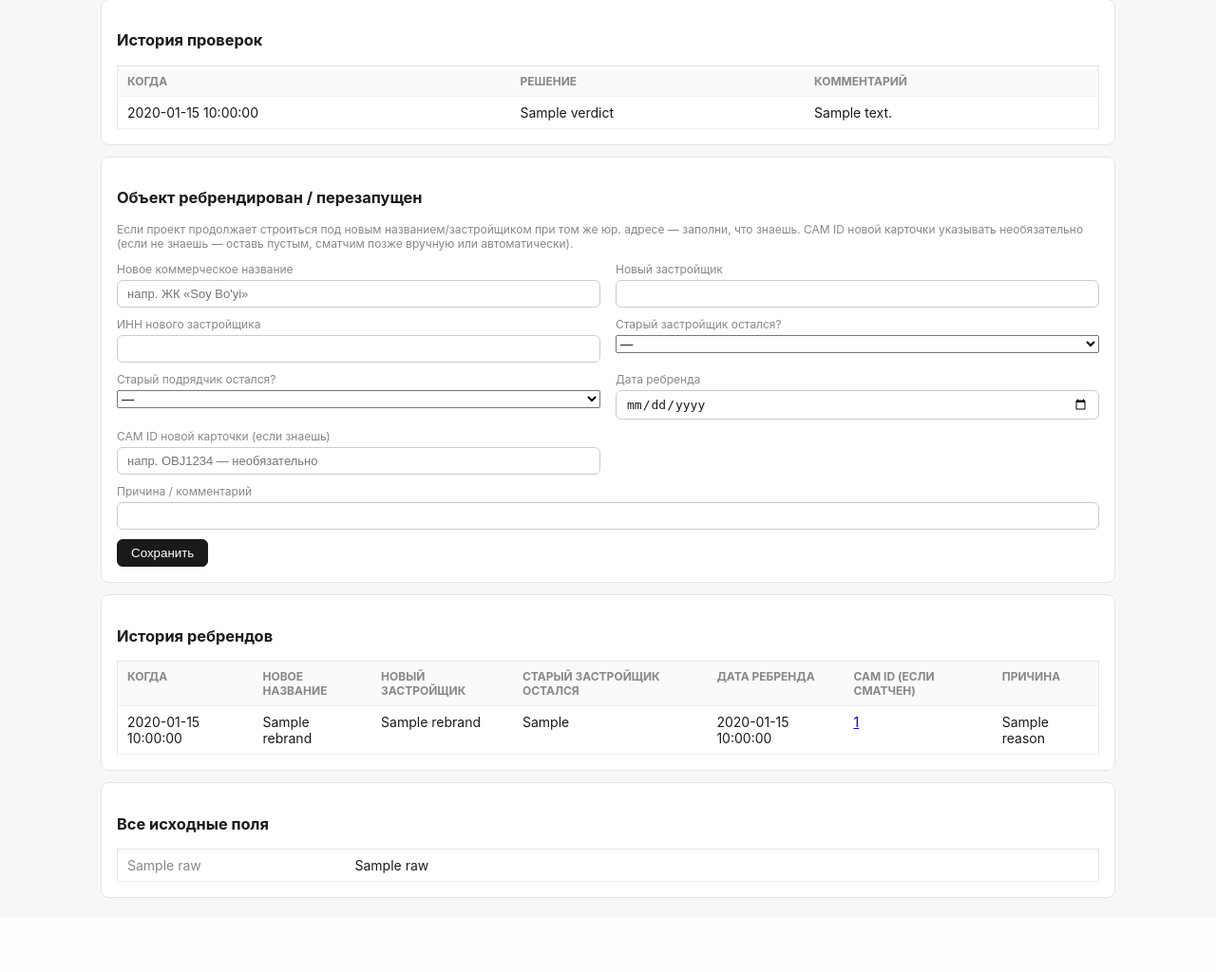
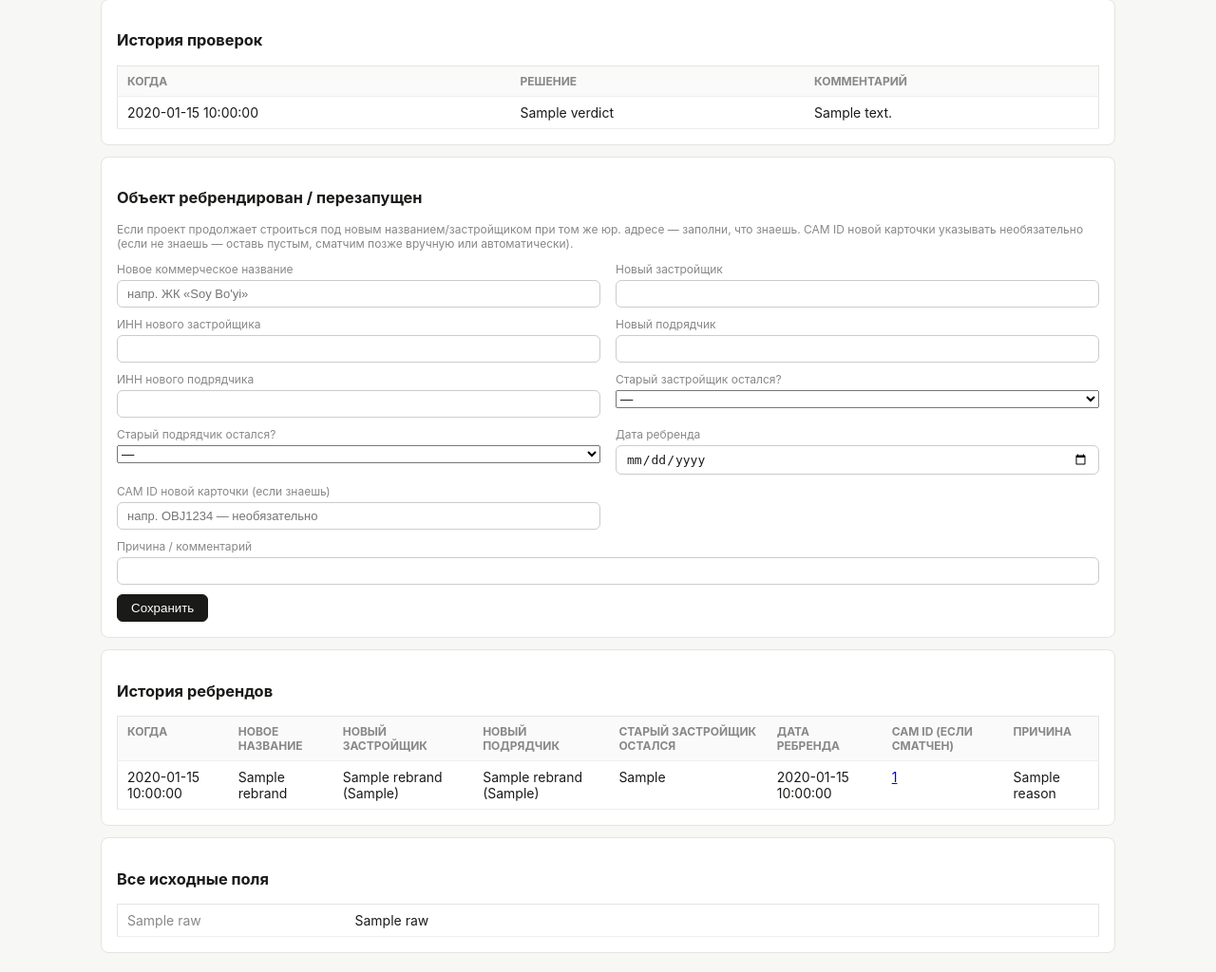
Before and after one commit to amulanga9/CAM, a Flask app: template admin/templates/complex_detail.html in a window 1280 px wide. Shown: the part 988-2012 px from the top of the page at 95% size. Before the commit the page ends 1934 px from the top, so only its background shows below. Run offline with Flask 3, Linux system fonts and the light colour scheme; the template is opened without the code that fills it: most values are stand-ins (such as "Sample title", 1, 10 or a date in 2020).

Commit message:
Add new contractor name/INN fields to rebrand info

```diff
--- a/admin/app.py
+++ b/admin/app.py
@@ -186,6 +186,8 @@ def rebrand_complex(cam_id):
     rebrand_name = request.form.get('rebrand_name', '').strip()
     rebrand_developer_name = request.form.get('rebrand_developer_name', '').strip()
     rebrand_developer_inn = request.form.get('rebrand_developer_inn', '').strip()
+    rebrand_contractor_name = request.form.get('rebrand_contractor_name', '').strip()
+    rebrand_contractor_inn = request.form.get('rebrand_contractor_inn', '').strip()
     old_developer_remained = request.form.get('old_developer_remained', '').strip()
     old_contractor_remained = request.form.get('old_contractor_remained', '').strip()
     transition_date = request.form.get('transition_date', '').strip()
@@ -196,11 +198,13 @@ def rebrand_complex(cam_id):
     db.execute('''
         INSERT INTO manual.rebrands (
             cam_id, rebrand_name, rebrand_developer_name, rebrand_developer_inn,
+            rebrand_contractor_name, rebrand_contractor_inn,
             old_developer_remained, old_contractor_remained, transition_date, reason,
             matched_cam_id, created_at
-        ) VALUES (?,?,?,?,?,?,?,?,?,?)
+        ) VALUES (?,?,?,?,?,?,?,?,?,?,?,?)
     ''', (
         cam_id, rebrand_name or None, rebrand_developer_name or None, rebrand_developer_inn or None,
+        rebrand_contractor_name or None, rebrand_contractor_inn or None,
         old_developer_remained or None, old_contractor_remained or None,
         transition_date or None, reason or None, matched_cam_id or None,
         datetime.now(timezone.utc).isoformat(),
--- a/admin/import_master.py
+++ b/admin/import_master.py
@@ -258,6 +258,8 @@ def build_manual_schema(conn):
         rebrand_name            TEXT,
         rebrand_developer_name  TEXT,
         rebrand_developer_inn   TEXT,
+        rebrand_contractor_name TEXT,
+        rebrand_contractor_inn  TEXT,
         old_developer_remained  TEXT,
         old_contractor_remained TEXT,
         transition_date         TEXT,
--- a/admin/templates/complex_detail.html
+++ b/admin/templates/complex_detail.html
@@ -74,6 +74,8 @@
     <label>Новое коммерческое название<input type="text" name="rebrand_name" placeholder="напр. ЖК «Soy Bo'yi»"></label>
     <label>Новый застройщик<input type="text" name="rebrand_developer_name"></label>
     <label>ИНН нового застройщика<input type="text" name="rebrand_developer_inn"></label>
+    <label>Новый подрядчик<input type="text" name="rebrand_contractor_name"></label>
+    <label>ИНН нового подрядчика<input type="text" name="rebrand_contractor_inn"></label>
     <label>Старый застройщик остался?
       <select name="old_developer_remained">
         <option value="">—</option>
@@ -101,12 +103,13 @@
 <div class="card">
   <h3>История ребрендов</h3>
   <table>
-    <tr><th>Когда</th><th>Новое название</th><th>Новый застройщик</th><th>Старый застройщик остался</th><th>Дата ребренда</th><th>CAM ID (если сматчен)</th><th>Причина</th></tr>
+    <tr><th>Когда</th><th>Новое название</th><th>Новый застройщик</th><th>Новый подрядчик</th><th>Старый застройщик остался</th><th>Дата ребренда</th><th>CAM ID (если сматчен)</th><th>Причина</th></tr>
     {% for r in rebrands %}
     <tr>
       <td>{{ r.created_at }}</td>
       <td>{{ r.rebrand_name or '' }}</td>
-      <td>{{ r.rebrand_developer_name or '' }}</td>
+      <td>{{ r.rebrand_developer_name or '' }}{% if r.rebrand_developer_inn %} ({{ r.rebrand_developer_inn }}){% endif %}</td>
+      <td>{{ r.rebrand_contractor_name or '' }}{% if r.rebrand_contractor_inn %} ({{ r.rebrand_contractor_inn }}){% endif %}</td>
       <td>{{ r.old_developer_remained or '—' }}</td>
       <td>{{ r.transition_date or '—' }}</td>
       <td>{% if r.matched_cam_id %}<a href="{{ url_for('complex_detail', cam_id=r.matched_cam_id) }}">{{ r.matched_cam_id }}</a>{% else %}—{% endif %}</td>
```
